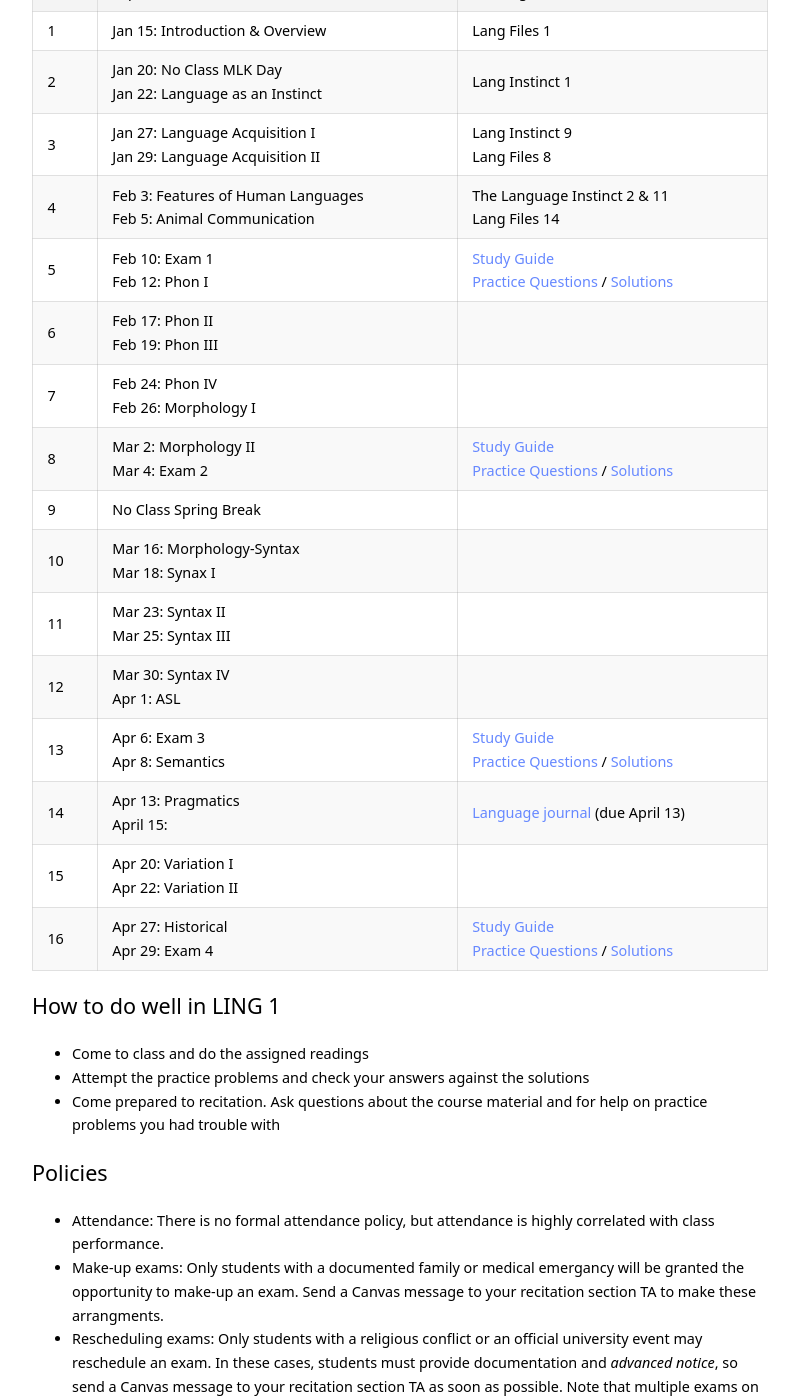
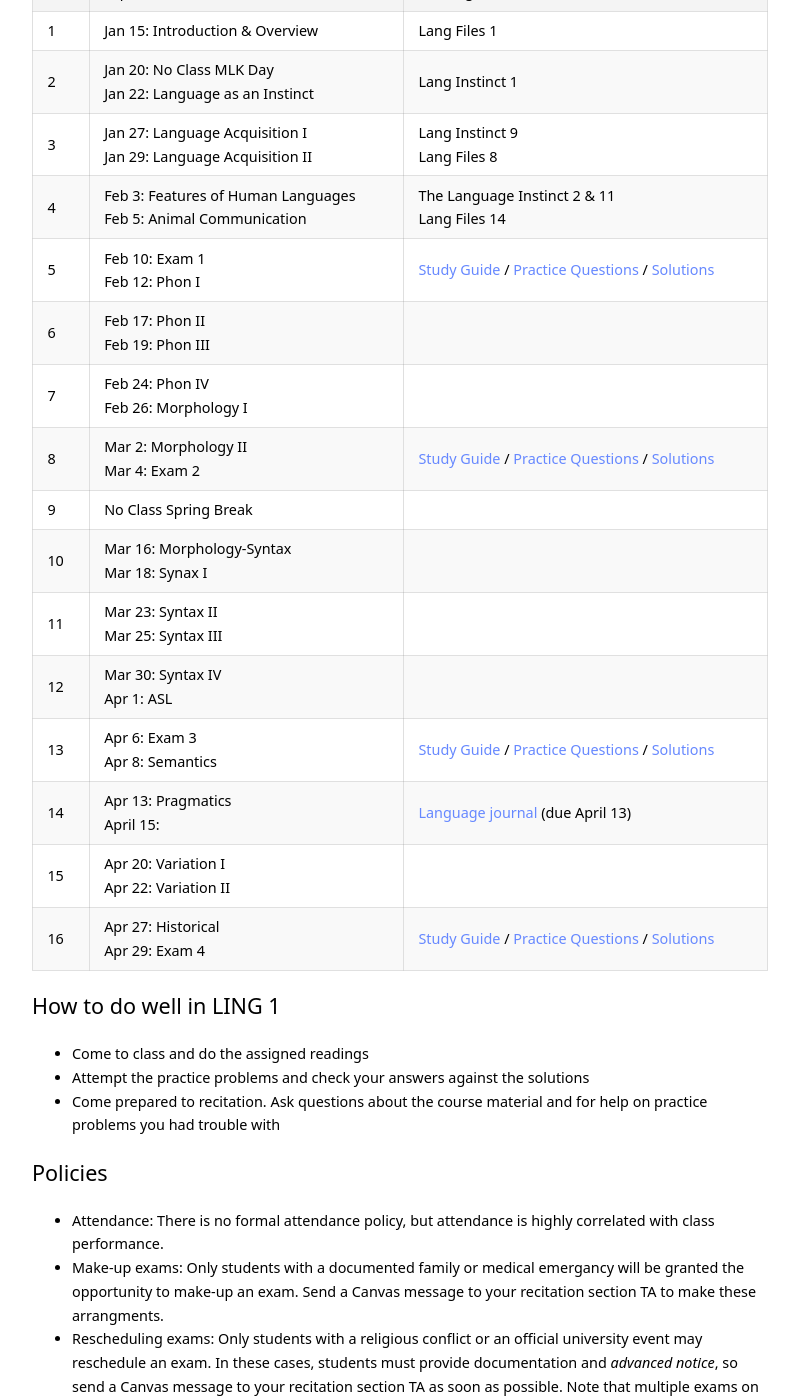
Before and after one commit to kschuler/ling001, a Jekyll site: the page built from index.md, in a window 1280 px wide and 1400 px high, scrolled down 1697 px. Shown: the whole window, without its empty margins (240-1039 px from the left). Built offline with Jekyll 4.4.1, drawn with Linux system fonts in a browser that asks for light colours.

```diff
--- a/index.md
+++ b/index.md
@@ -52,18 +52,18 @@ Wk  | Topic | Readings & Resources
 2 | Jan 20: **No Class MLK Day**<br>Jan 22: Language as an Instinct | Lang Instinct 1
 3 | Jan 27: Language Acquisition I<br>Jan 29: Language Acquisition II  | Lang Instinct 9<br>Lang Files 8
 4 | Feb 3: Features of Human Languages<br>Feb 5: Animal Communication   | The Language Instinct 2 & 11<br> Lang Files 14
-5 | Feb 10: **Exam 1** <br> Feb 12: Phon I |  [Study Guide](resources/exam1-study-guide)<br>[Practice Questions](resources/exam1-practice-questions) / [Solutions](not-yet)
+5 | Feb 10: **Exam 1** <br> Feb 12: Phon I |  [Study Guide](resources/exam1-study-guide) / [Practice Questions](resources/exam1-practice-questions) / [Solutions](not-yet)
 6 | Feb 17: Phon II<br>Feb 19: Phon III |
 7 | Feb 24: Phon IV<br>Feb 26: Morphology I |
-8 | Mar 2: Morphology II<br>Mar 4: **Exam 2** | [Study Guide](not-yet)<br>[Practice Questions](not-yet) / [Solutions](not-yet)
+8 | Mar 2: Morphology II<br>Mar 4: **Exam 2** | [Study Guide](not-yet) / [Practice Questions](not-yet) / [Solutions](not-yet)
 9 | **No Class Spring Break** |
 10 | Mar 16: Morphology-Syntax<br>Mar 18: Synax I |
 11 | Mar 23: Syntax II<br>Mar 25: Syntax III |
 12 | Mar 30: Syntax IV<br> Apr 1: ASL |
-13 | Apr 6: **Exam 3**<br> Apr 8: Semantics | [Study Guide](not-yet)<br>[Practice Questions](not-yet) / [Solutions](not-yet)
+13 | Apr 6: **Exam 3**<br> Apr 8: Semantics | [Study Guide](not-yet) / [Practice Questions](not-yet) / [Solutions](not-yet)
 14 | Apr 13: Pragmatics<br>April 15: | [Language journal](resources/language-journal-assignment) (due April 13)
 15 | Apr 20:  Variation I<br> Apr 22: Variation II |
-16 | Apr 27: Historical<br>Apr 29: **Exam 4** | [Study Guide](not-yet)<br>[Practice Questions](not-yet) / [Solutions](not-yet)
+16 | Apr 27: Historical<br>Apr 29: **Exam 4** | [Study Guide](not-yet) / [Practice Questions](not-yet) / [Solutions](not-yet)
 
 ## How to do well in LING 1
 - Come to class and do the assigned readings
```
